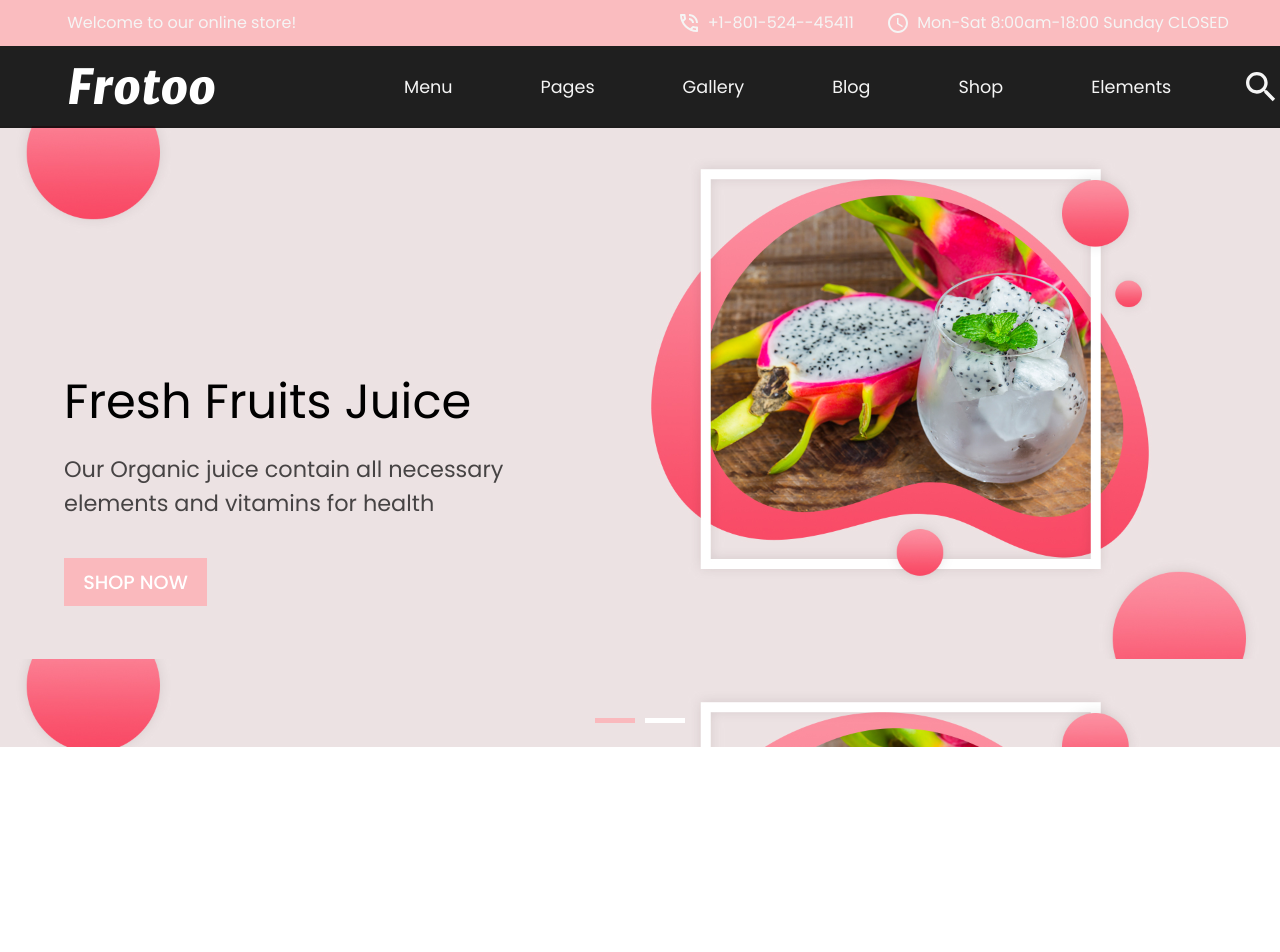
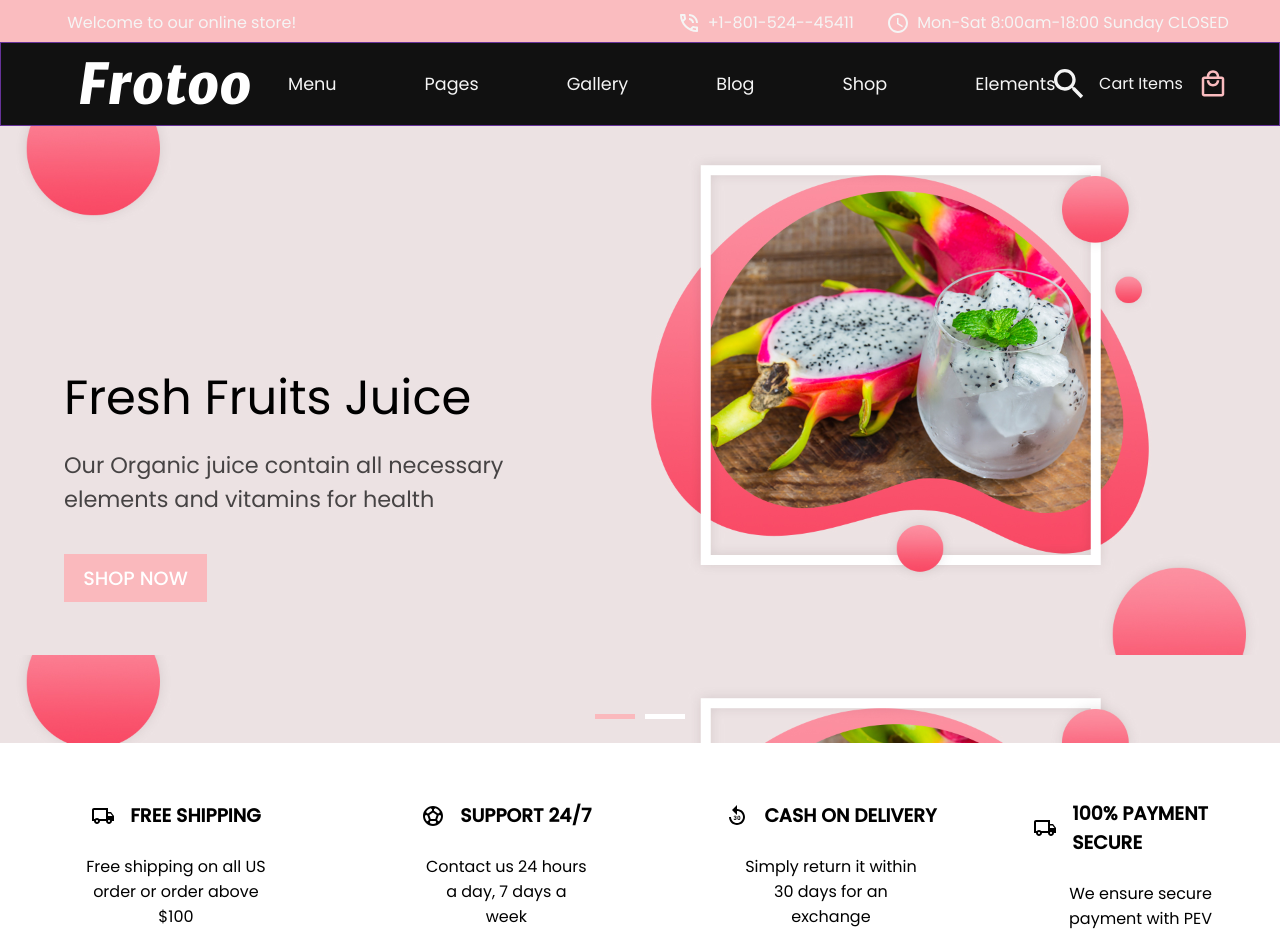
Before and after one commit to Grace229/React-Ecommerce, a React (Create React App) app: page / in a window 1280 px wide. Shown: the top 952 px of the page. Before the commit the page ends 800 px from the top, so only its background shows below. Built offline with nearby package versions, Linux system fonts and the light colour scheme.

Commit message:
Benefit Commit

```diff
--- a/src/App.js
+++ b/src/App.js
@@ -4,6 +4,7 @@ import './App.css'
 import Header1 from './components/Header/Header1'
 import Header2 from './components/Header/Header2'
 import Hero from './components/Hero/Hero'
+import Benefits from './components/Benefit/Benefits'
 
 const App = () => {
    return (
@@ -11,6 +12,7 @@ const App = () => {
          <Header1 />
          <Header2 />
          <Hero />
+         <Benefits />
       </div>
    )
 }
--- /dev/null
+++ b/src/benefits.js
@@ -0,0 +1,33 @@
+import React from 'react'
+import { LocalShippingOutlined } from "@material-ui/icons";
+import { SportsSoccerOutlined } from '@material-ui/icons';
+import { Replay30Outlined } from '@material-ui/icons';
+
+const benefits = [
+    {
+        id: '1',
+        icon: <LocalShippingOutlined />,
+        title: 'FREE SHIPPING',
+        details: 'Free shipping on all US order or order above $100'
+    },
+    {
+        id: '2',
+        icon: <SportsSoccerOutlined />,
+        title: 'SUPPORT 24/7',
+        details: 'Contact us 24 hours a day, 7 days a week'
+    },
+    {
+        id: '3',
+        icon: <Replay30Outlined />,
+        title: 'CASH ON DELIVERY',
+        details: 'Simply return it within  30 days for an exchange'
+    },
+    {
+        id: '4',
+        icon: <LocalShippingOutlined />,
+        title: '100% PAYMENT SECURE',
+        details: 'We ensure secure payment with PEV'
+    }
+]
+
+export default benefits
--- /dev/null
+++ b/src/components/Benefit/Benefit.jsx
@@ -0,0 +1,17 @@
+import React from 'react'
+import './benefit.css'
+
+const Benefit = ({image, title, description}) => {
+    return (
+        <div className='benefit'>
+            <div className="benefit__head">
+                {image}
+                <h3>{title}</h3>
+            </div>
+            <div className="benefit__body">
+                <p>{description}</p>
+            </div>
+        </div>
+    )
+}
+export default Benefit
--- /dev/null
+++ b/src/components/Benefit/Benefits.jsx
@@ -0,0 +1,18 @@
+import React from 'react'
+import './benefit.css'
+import Benefit from '../Benefit/Benefit'
+import benefits from '../../benefits'
+
+const Benefits = () => {
+    return (
+        <div className='benefits'>
+            {benefits.map((benefit) => <Benefit
+                image={benefit.icon}
+                title={benefit.title}
+                description={benefit.details}
+            />)}
+        </div>
+    )
+}
+
+export default Benefits
--- /dev/null
+++ b/src/components/Benefit/benefit.css
@@ -0,0 +1,29 @@
+.benefits{
+    /* border: 1px solid green; */
+    display: flex;
+    justify-content: center;
+    align-items: center;
+}
+.benefit{
+    /* border: 1px solid goldenrod; */
+    display: flex;
+    flex-direction: column;
+    align-items: center;
+    margin: 2em;
+}
+.benefit__head{
+    display: flex;
+    align-items: center;
+    margin-left: -1em;
+    margin: 1.5em auto;
+}
+
+.benefit__head h3{
+    margin-left: .8em;
+}
+
+.benefit__body{
+    width: 67%;
+    text-align: center;
+    margin-bottom: 2em;
+}
--- a/src/components/Header/Header2.jsx
+++ b/src/components/Header/Header2.jsx
@@ -1,17 +1,17 @@
 import React from 'react'
 import './header.css'
 import SearchIcon from '@material-ui/icons/Search';
-import { InputBase } from '@material-ui/core';
+import { Grid, InputBase } from '@material-ui/core';
 import { LocalMallOutlined } from '@material-ui/icons';
 
 const Header2 = () => {
     return (
-        <div className="container">
-            <div className="header2">
-            <div className="header2__left">
+        <div>
+            <Grid className="header2">
+                <Grid className="header2__left" item sm={2} xs={2}>
                     <h1>Frotoo</h1>
-            </div>
-            <div className="header2__middle">
+                </Grid>
+                <Grid className="header2__middle" item sm={7} xs={10}>
                     <ul className="header2__lists">
                         <li className="header2__list">Menu</li>
                         <li className="header2__list">Pages</li>
@@ -20,8 +20,8 @@ const Header2 = () => {
                         <li className="header2__list">Shop</li>
                         <li className="header2__list">Elements</li>
                     </ul>
-            </div>
-            <div className="header2__right">
+                </Grid>
+                <Grid className="header2__right" item sm={3}>
                     <div className="header2__right--searchbox">
                         <InputBase className="header2__right--input" placeholder="Search..." />
                         <SearchIcon className="header2__right--search" />
@@ -31,8 +31,8 @@ const Header2 = () => {
                         <p>Cart Items</p>
                         <LocalMallOutlined className="header2__right--bag"/>
                     </div>
-            </div>
-        </div>
+                </Grid>
+            </Grid>
         </div>
     )
 }
--- a/src/components/Header/header.css
+++ b/src/components/Header/header.css
@@ -1,7 +1,9 @@
 .header1{
     display: flex;
     justify-content: space-between;
-    width: 100vw;
+    width: 100%;
+    position: fixed;
+    top: 0em;
     padding: .65em 3.2em .65em 4.2em;
     color: whitesmoke;
     font-size: 1em;
@@ -31,14 +33,15 @@
 
 .header2{
     display: flex;
-    width: 100vw;
+    top: 2.6em;
+    width: 100%;
     justify-content: space-between;
     align-items: center;
-    /* border: 1px solid rebeccapurple; */
+    border: 1px solid rebeccapurple;
     color: whitesmoke;
     padding: 0 3.2em 0 4.2em;
     position: fixed;
-    background-color: rgba(0, 0, 0, .88);
+    background-color: rgb(17, 17, 17);
 }
 .header2__left{
     display: flex;
@@ -49,7 +52,7 @@
 .header2__left > h1{
     font-style: italic;
     font-weight: 900;
-    font-size: 3em;
+    font-size: 3.5em;
     color: white;
     font-family: 'Merriweather Sans', sans-serif;
     cursor: pointer;
--- a/src/components/Hero/hero.css
+++ b/src/components/Hero/hero.css
@@ -5,7 +5,7 @@
     /* border: 1px solid lightcoral; */
     background-image: url('../../images/hero.jpg');
     background-size: contain;
-    margin-top: 5em;
+    margin-top: 7.6em;
 }
 .hero_section--content{
     display: block;
```
Lines whose indentation alone changed are shown as unchanged.
